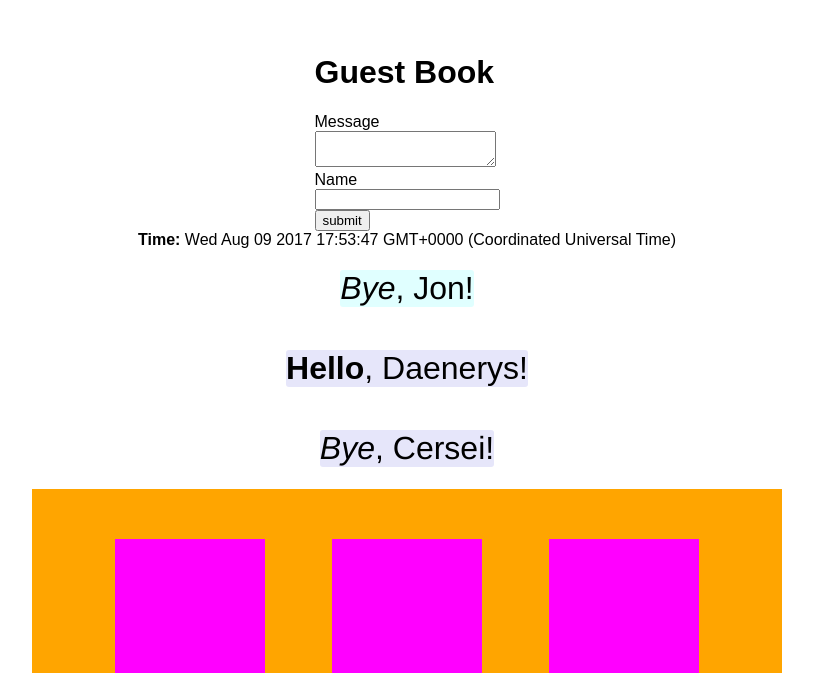
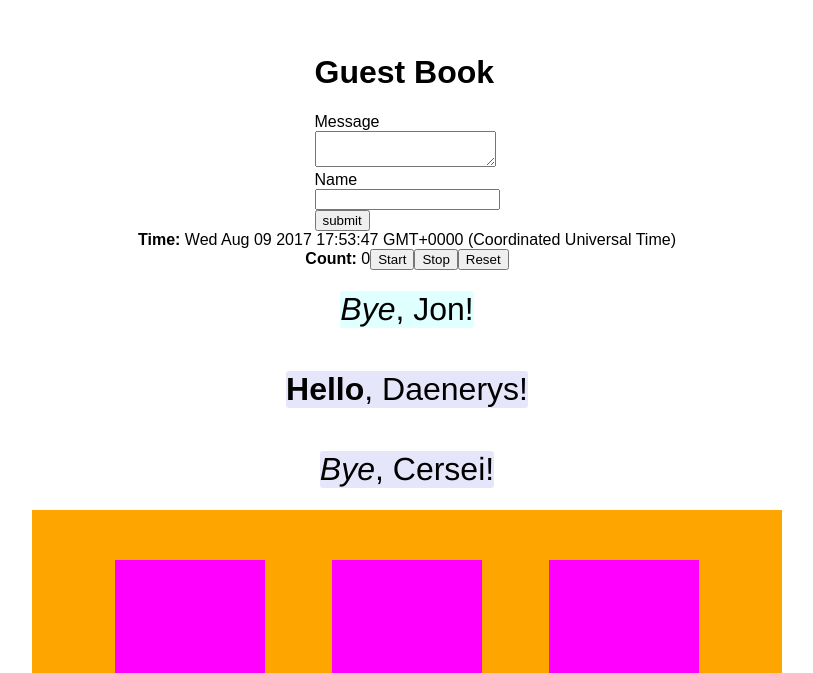
Before and after one commit to CodeCoreYVR/react-demo-june-2017, a React (Create React App) app: page / in a window 1280 px wide. Shown: the part 127-800 px from the top of the page, without its empty margins (233-1046 px from the left). Built offline with nearby package versions, Linux system fonts and the light colour scheme.

Commit message:
Add StopWatch solution

```diff
--- a/src/components/App.js
+++ b/src/components/App.js
@@ -5,6 +5,7 @@ import OrangeBox from './OrangeBox';
 import Greetings from './Greetings';
 import GuestBook from './GuestBook';
 import Timer from './Timer';
+import StopWatch from './StopWatch';
 
 function App (props) {
   const style = {
@@ -18,6 +19,7 @@ function App (props) {
     <div className='App' style={style}>
       <GuestBook />
       <Timer />
+      <StopWatch />
       <Hello name='Jon' bgColor='LightCyan' isBye />
       <Hello name='Daenerys' fontFamily='Papyrus' />
       <Hello name='Cersei' isBye={true} />
--- /dev/null
+++ b/src/components/StopWatch.js
@@ -0,0 +1,46 @@
+import React, {Component} from 'react';
+
+class StopWatch extends Component {
+  constructor (props) {
+    super(props);
+
+    this.state = {
+      count: 0
+    };
+    this.start = this.start.bind(this);
+    this.stop = this.stop.bind(this);
+    this.reset = this.reset.bind(this);
+  }
+
+  start() {
+    if (!this.intervalId) {
+      this.intervalId = setInterval(() => {
+        const {count} = this.state;
+        this.setState({count: count + 1});
+      }, 1000);
+    }
+  }
+
+  stop () {
+    clearInterval(this.intervalId);
+    this.intervalId = null;
+  }
+
+  reset () {
+    this.stop();
+    this.setState({count: 0});
+  }
+
+  render () {
+    return (
+      <div className='StopWatch'>
+        <strong>Count:</strong> {this.state.count}
+        <button onClick={this.start}>Start</button>
+        <button onClick={this.stop}>Stop</button>
+        <button onClick={this.reset}>Reset</button>
+      </div>
+    );
+  }
+}
+
+export default StopWatch;
```
